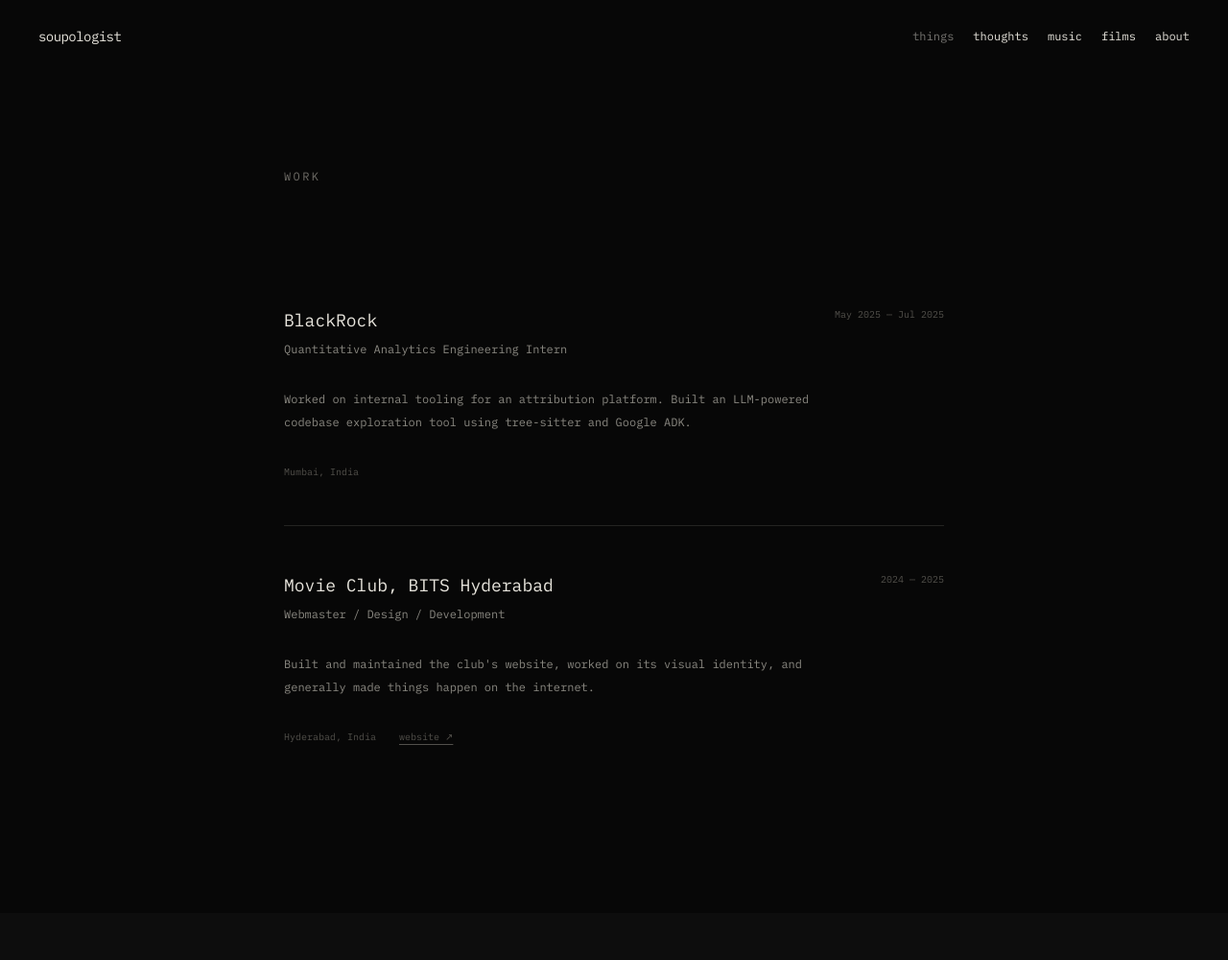
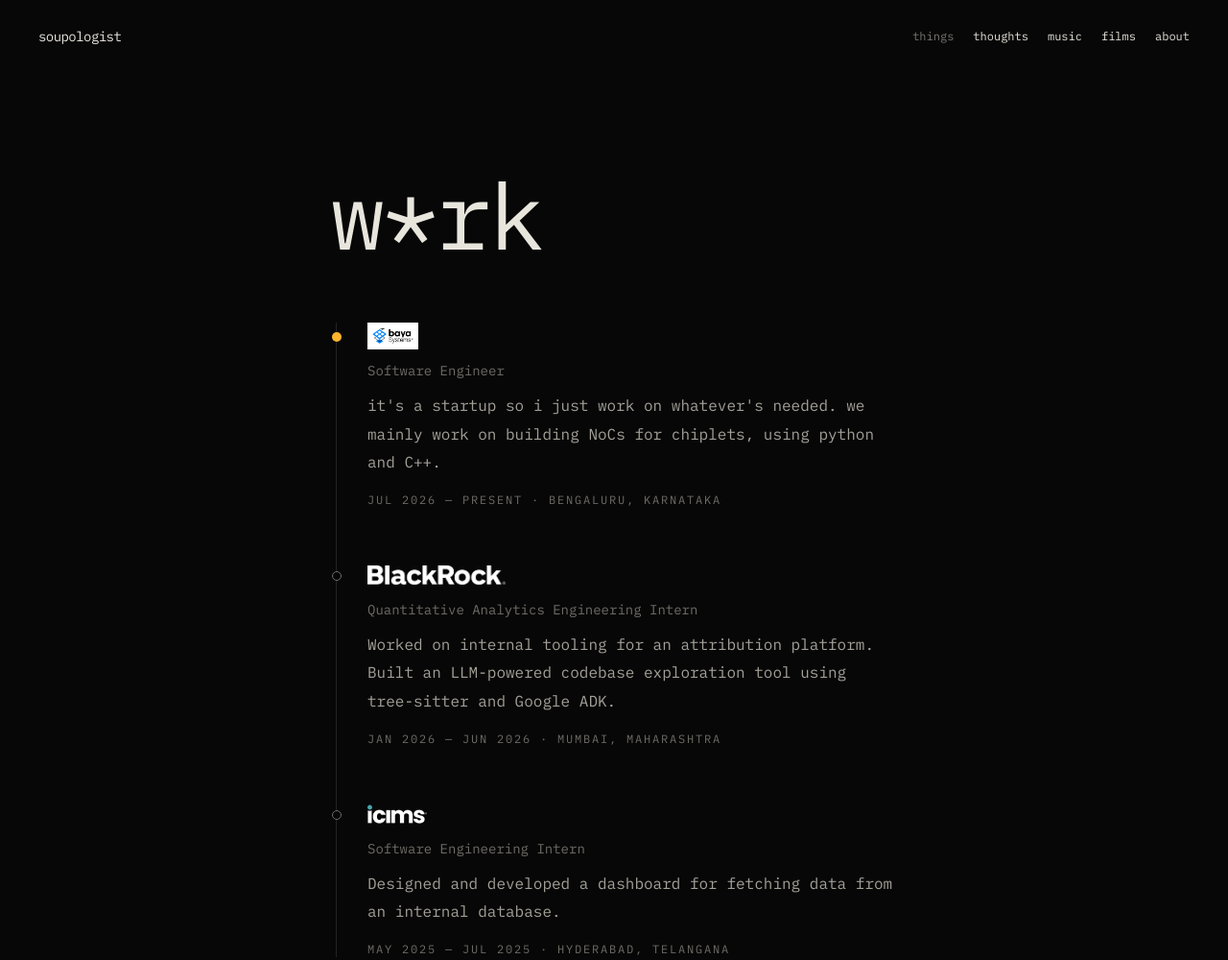
Before and after one commit to soupologist/soupologist.com, an Astro site: page /work in a window 1280 px wide. Shown: the whole page at 96% size. Before the commit the page ends 951 px from the top, so only its background shows below. Built offline with nearby package versions, Linux system fonts and the light colour scheme; Astro itself is replaced by a stand-in of ours.

Commit message:
updated work page

```diff
--- a/src/pages/work.astro
+++ b/src/pages/work.astro
@@ -1,30 +1,43 @@
 ---
 import BaseLayout from "../layouts/BaseLayout.astro";
 
+// logos live in public/images/logos/ — wordmarks are fine, they scale to a fixed height
 const jobs = [
+  {
+    company: "Baya Systems",
+    role: "Software Engineer",
+    location: "Bengaluru, Karnataka",
+    dates: "Jul 2026 — Present",
+    logo: "/images/logos/baya.png",
+    paragraphs: [
+      "it's a startup so i just work on whatever's needed. we mainly work on building NoCs for chiplets, using python and C++.",
+    ],
+  },
   {
     company: "BlackRock",
     role: "Quantitative Analytics Engineering Intern",
-    location: "Mumbai, India",
-    dates: "May 2025 — Jul 2025",
-    description:
+    location: "Mumbai, Maharashtra",
+    dates: "Jan 2026 — Jun 2026",
+    logo: "/images/logos/blackrock.png",
+    paragraphs: [
       "Worked on internal tooling for an attribution platform. Built an LLM-powered codebase exploration tool using tree-sitter and Google ADK.",
-    href: "#",
+    ],
   },
   {
-    company: "Movie Club, BITS Hyderabad",
-    role: "Webmaster / Design / Development",
-    location: "Hyderabad, India",
-    dates: "2024 — 2025",
-    description:
-      "Built and maintained the club's website, worked on its visual identity, and generally made things happen on the internet.",
-    href: "https://movieclubbphc.in",
-  },
+    company: "iCIMS",
+    role: "Software Engineering Intern",
+    location: "Hyderabad, Telangana",
+    dates: "May 2025 — Jul 2025",
+    logo: "/images/logos/icims.png",
+    paragraphs: [
+      "Designed and developed a dashboard for fetching data from an internal database.",
+    ],
+  }
 ];
 ---
 
 <BaseLayout title="work">
-  <main class="min-h-screen bg-[#070707] text-[#e8e5dd]">
+  <main class="min-h-screen bg-[#070707] text-foreground">
     <header
       class="fixed left-0 top-0 z-50 flex w-full items-center justify-between px-6 py-5 md:px-10 md:py-7"
     >
@@ -39,55 +52,43 @@
       </nav>
     </header>
 
-    <section class="mx-auto max-w-3xl px-6 pb-32 pt-36 md:px-10 md:pt-44">
-      <div class="mb-20">
-        <h1 class="font-mono text-xs uppercase tracking-[0.2em] text-[#6e6c66]">
-          work
-        </h1>
-      </div>
+    <article class="mx-auto max-w-2xl px-6 pb-32 pt-36 md:px-10 md:pt-44">
+      <h1 class="mb-16 text-3xl tracking-tight sm:text-8xl">w*rk</h1>
 
-      <div>
+      {/* timeline — the rail is the list's left border, dots sit on it */}
+      <ol class="ml-1.5 border-l border-(--border)">
         {
           jobs.map((job, index) => (
-            <article
-              class={`py-12 ${index !== 0 ? "border-t border-[#242421]" : ""}`}
-            >
-              <div class="mb-8 flex items-start justify-between gap-8">
-                <div>
-                  <h2 class="font-mono text-lg">{job.company}</h2>
+            <li class="relative pb-14 pl-8 last:pb-0">
+              <span
+                class={`absolute left-[-5.5px] top-2.5 h-2.5 w-2.5 rounded-full ${
+                  index === 0
+                    ? "bg-[#ffb52e]"
+                    : "border border-(--muted) bg-[#070707]"
+                }`}
+              />
 
-                  <p class="mt-2 font-mono text-xs text-[#8a8881]">
-                    {job.role}
-                  </p>
-                </div>
+              <img
+                src={job.logo}
+                alt={job.company}
+                class="mb-3 h-7 w-auto max-w-36 object-contain"
+              />
 
-                <p class="shrink-0 font-mono text-[10px] text-[#52504b]">
-                  {job.dates}
+              <h2 class="mb-3 text-sm text-(--muted)">{job.role}</h2>
+
+              {job.paragraphs.map((paragraph) => (
+                <p class="mb-4 text-[15px] leading-[1.85] text-(--text)/90 md:text-[16px]">
+                  {paragraph}
                 </p>
-              </div>
+              ))}
 
-              <p class="max-w-xl font-mono text-xs leading-6 text-[#8a8881]">
-                {job.description}
+              <p class="text-xs uppercase tracking-[0.15em] text-(--muted)">
+                {job.dates} · {job.location}
               </p>
-
-              <div class="mt-8 flex gap-6 font-mono text-[10px] text-[#52504b]">
-                <span>{job.location}</span>
-
-                {job.href !== "#" && (
-                  <a
-                    href={job.href}
-                    target="_blank"
-                    rel="noopener noreferrer"
-                    class="underline underline-offset-4 transition-opacity hover:opacity-50"
-                  >
-                    website ↗
-                  </a>
-                )}
-              </div>
-            </article>
+            </li>
           ))
         }
-      </div>
-    </section>
+      </ol>
+    </article>
   </main>
 </BaseLayout>
```
Also changed, not shown: public/images/logos/baya.jpg (added), public/images/logos/baya.png (added), public/images/logos/blackrock.png (added), public/images/logos/icims.png (added).
